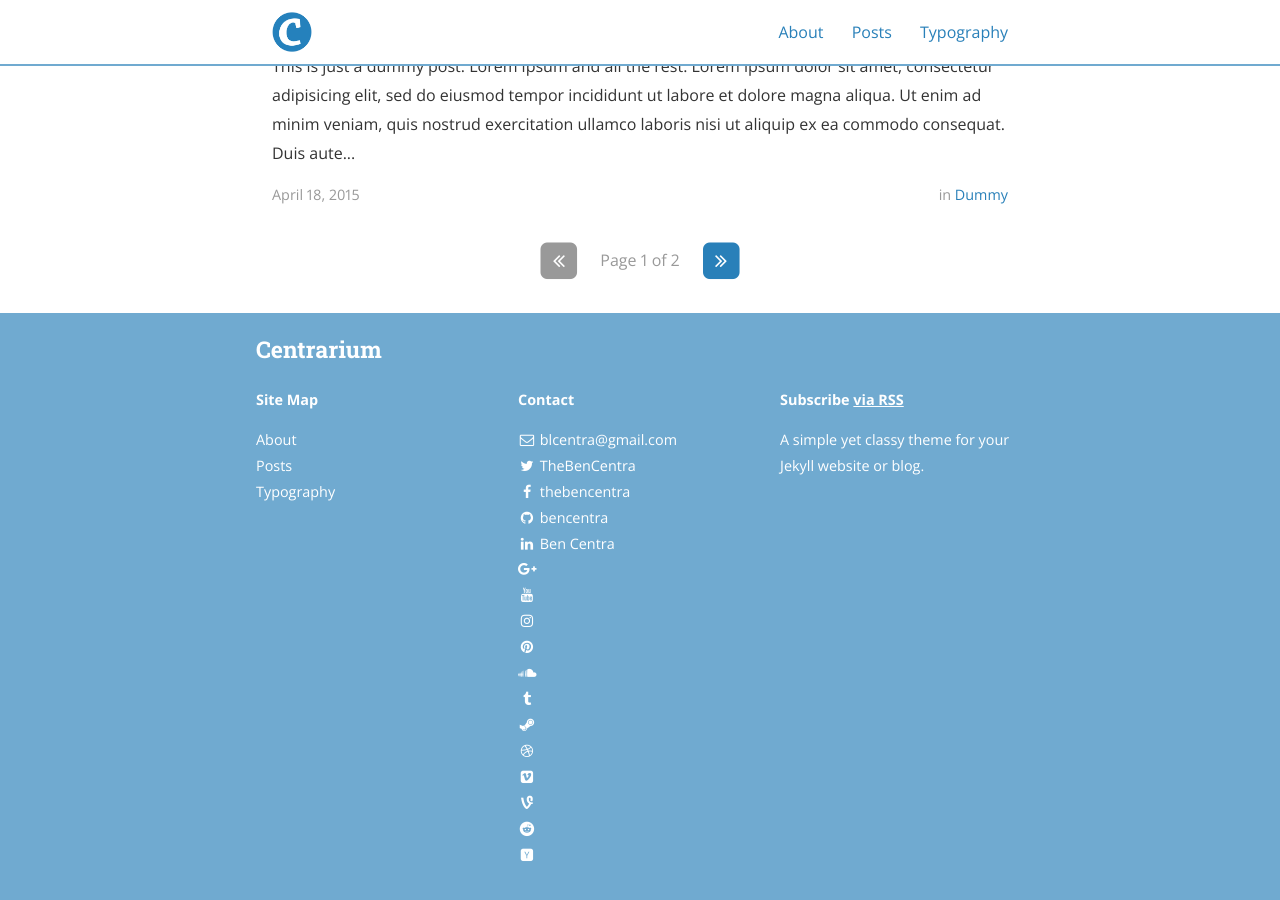
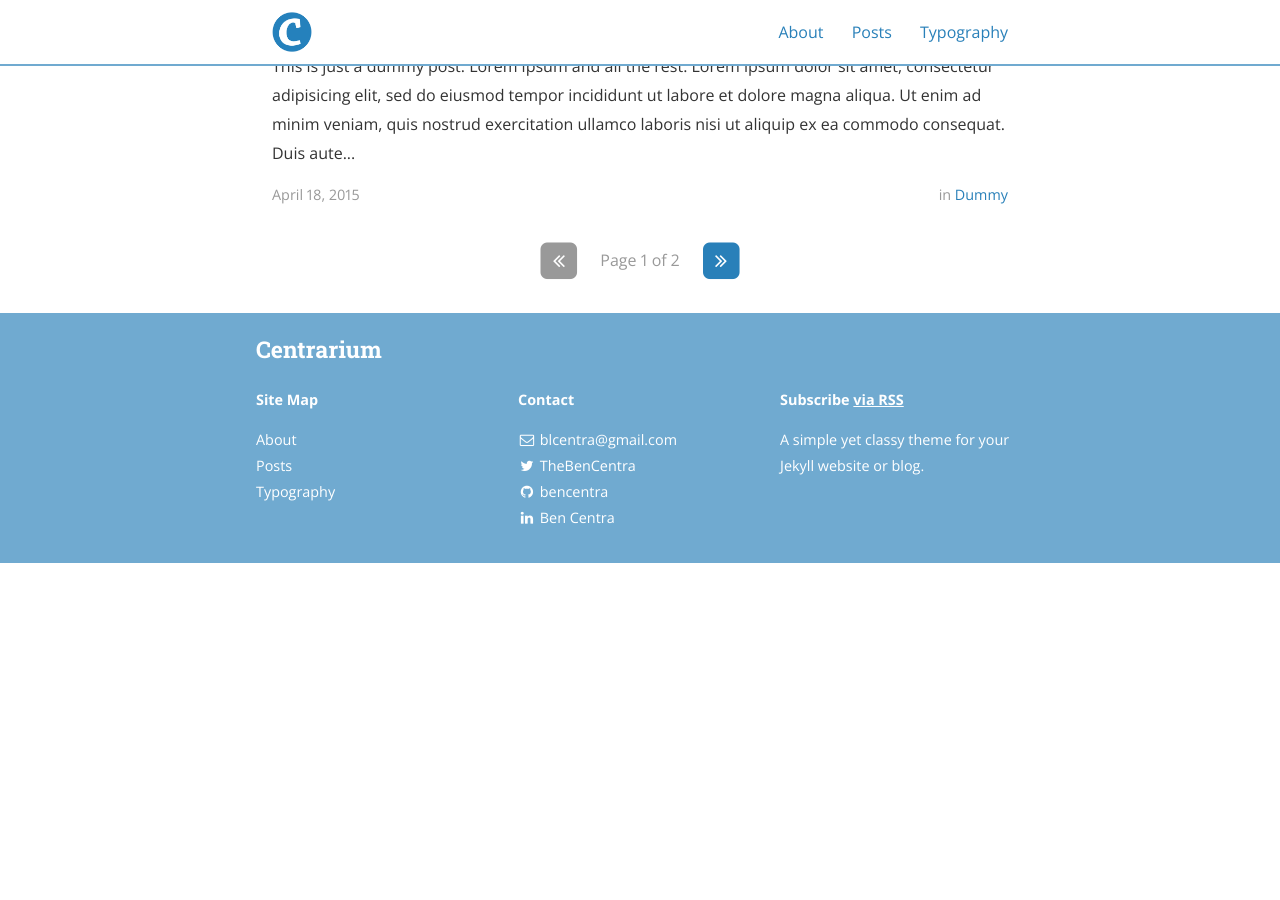
Before and after one commit to bencentra/centrarium, a Jekyll site: the page built from index.html, in a window 1280 px wide and 900 px high, scrolled down 1612 px. Built offline with Jekyll 4.4.1, drawn with Linux system fonts in a browser that asks for light colours; nearby versions of some CDN libraries; the list of posts is cut into pages by our own code; after the commit the page ends 2175 px from its top, so only the background shows below that.

Commit message:
update footer.html

```diff
--- a/_includes/footer.html
+++ b/_includes/footer.html
@@ -24,7 +24,7 @@
         </li>
 
         {% for social in site.social %}
-          {% if social.url != null %}
+          {% if social.url != "" %}
           <li>
             <a href="{{ social.url }}" title="{{ social.desc }}">
               <i class="fa fa-{{ social.icon }}"></i>
```
